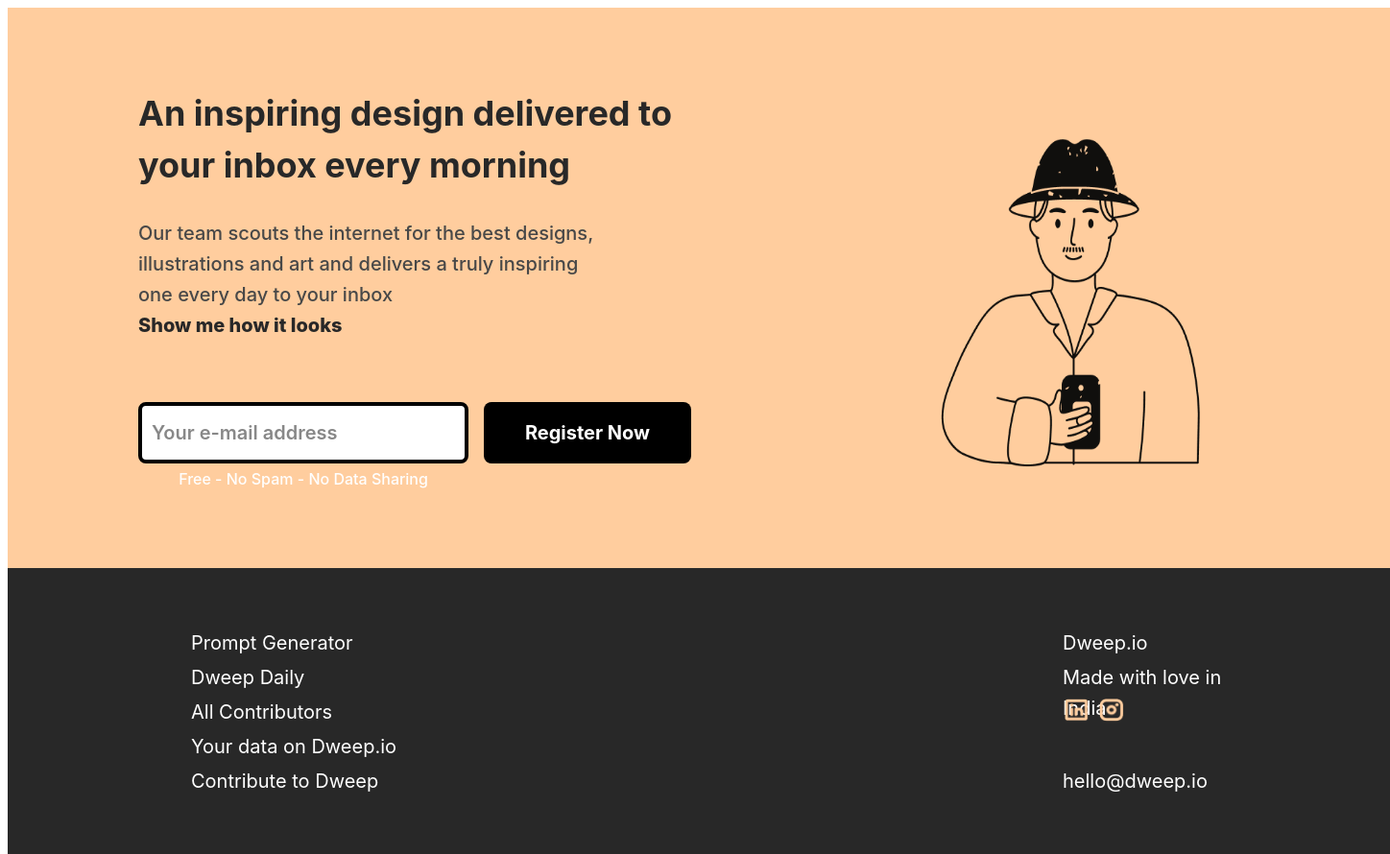
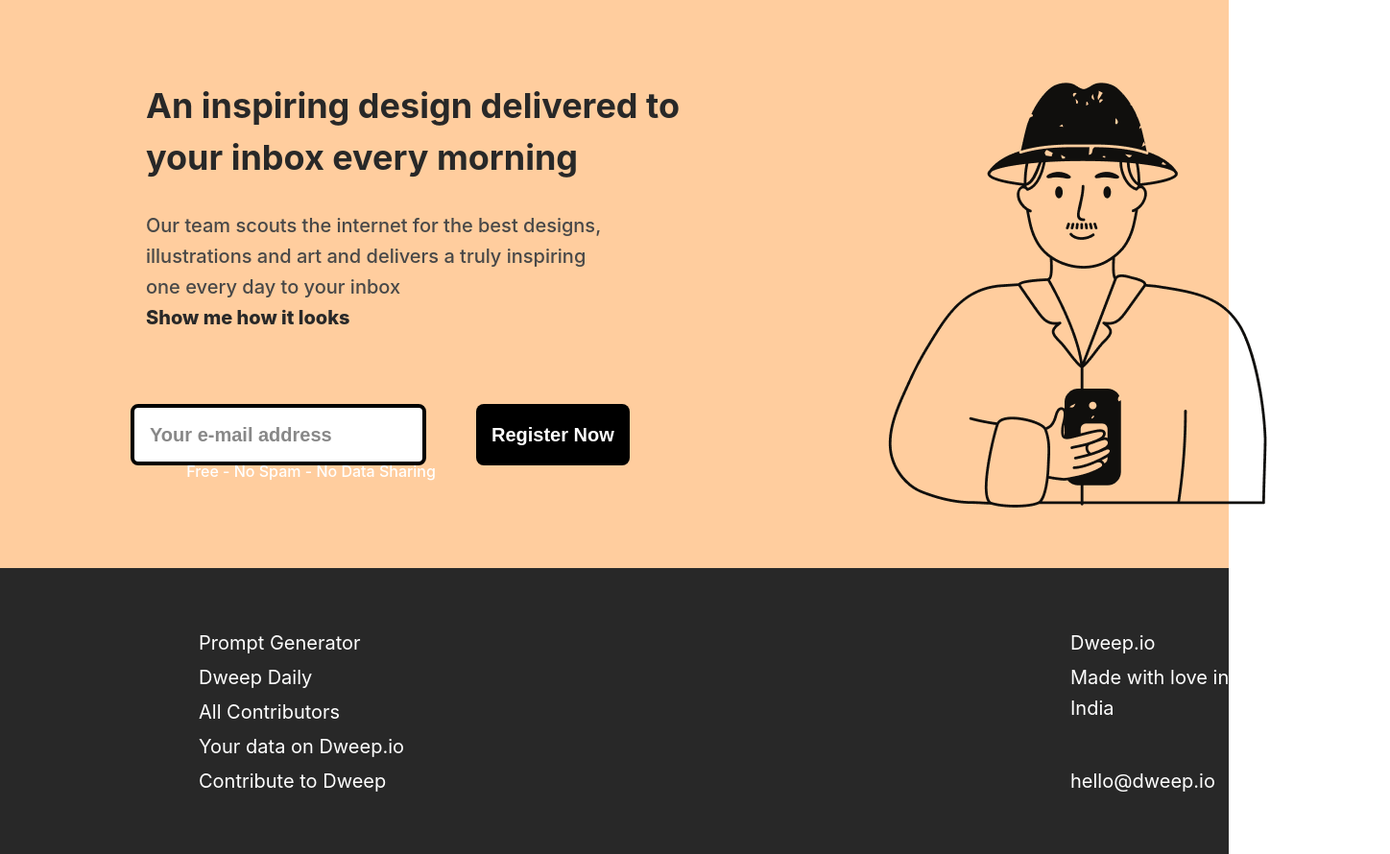
Before and after one commit to saketh404/Html-Css-MicroProject, a plain HTML site: page index.html in a window 1280 px wide. Shown: the whole page at 96% size, 1448 px wide, since content can reach past the window. Drawn offline with Linux system fonts and the light colour scheme.

Commit message:
second commit

```diff
--- a/styles.css
+++ b/styles.css
@@ -1,103 +1,114 @@
+html {
+    font-size: 16px;
+}
 
+body {
+    font-family: 'Inter', sans-serif;
+    margin: 0;
+    padding: 0;
+    display: flex;
+    flex-direction: column;
+    align-items: center;
+}
+
+.color-block {
+    width: 100%;
+    padding: 1.25rem;
+    box-sizing: border-box;
+}
 
 .first-block {
-	width: 1440px;
-	height: 592px;
+    width: 100%;
+    height: 37rem;
     background-color: #FFCD9E;
-	position: absolute;
+    position: relative;
 }
 
 .second-block {
-	width: 1440px;
-	height: 298px;
+    width: 100%;
+    height: 18.625rem;
     background-color: #282828;
+    position: relative;
+    margin-top: 0;
+}
+
+.content {
+    width: 35.125rem;
+    height: 6.75rem;
     position: absolute;
-	top: 592px;
-}
-.content {
-	width: 562px;
-	height: 108px;
-	position: absolute;
-	top: 83px;
-	left: 136px;
-	font-family: 'Inter', sans-serif;
-	font-size: 36px;
+    top: 5.1875rem;
+    left: 8.5rem;
+    font-size: 2.25rem;
     font-weight: 700;
-	line-height: 54px;
+    line-height: 3.375rem;
     text-align: left;
     color: #282828;
-
 }
 
 .additional-content {
-	width: 495px;
-	height: 81px;
+    width: 30.9375rem;
+    height: 5.0625rem;
     position: absolute;
-	top: 219px;
-	left: 136px;
-	font-family: 'Inter', sans-serif;
-	font-size: 20px;
+    top: 13.6875rem;
+    left: 8.5rem;
+    font-size: 1.25rem;
     font-weight: 500;
-	line-height: 32px;
+    line-height: 2rem;
     text-align: left;
     color: #484848;
 }
 
 .show-content {
-	width: 227px;
-	height: 81px;
+    width: 14.1875rem;
+    height: 5.0625rem;
     position: absolute;
-	top: 315px;
-	left: 136px;
-	font-family: 'Inter', sans-serif;
-	font-size: 20px;
+    top: 19.6875rem;
+    left: 8.5rem;
+    font-size: 1.25rem;
     font-weight: 800;
-	line-height: 32px;
+    line-height: 2rem;
     text-align: left;
     color: #282828;
     white-space: nowrap;
 }
 
 .email-input {
-	width: 344px;
-	height: 64px;
+    width: 21.5rem;
+    height: 4rem;
     position: absolute;
-	top: 411px;
-	left: 136px;
+    top: 25.6875rem;
+    left: 8.5rem;
     background-color: #FFFFFF;
-	border-radius: 8px;
-	border: 4px solid #000000;
-	font-family: 'Inter', sans-serif;
-	font-size: 20px;
+    border-radius: 0.5rem;
+    border: 0.25rem solid #000000;
+    font-size: 1.25rem;
     font-weight: 600;
-	line-height: 32px;
+    line-height: 2rem;
     text-align: left;
     color: #888888;
-	padding: 0 10px;
+    padding: 0 0.625rem;
     box-sizing: border-box;
 }
 
 .email-input::placeholder {
-	font-family: 'Inter', sans-serif;
-	font-size: 20px;
+    font-size: 1.25rem;
     font-weight: 600;
-	line-height: 32px;
+    line-height: 2rem;
     text-align: left;
     color: #888888;
 }
 
 .register-button {
-	width: 216px;
-	height: 64px;
+    width: 13.5rem;
+    height: 4rem;
     position: absolute;
-	top: 411px;
-	left: 496px;
+    top: 25.6875rem;
+    left: 31rem;
     background-color: #000000;
-	border-radius: 8px;
-	font-family: 'Inter', sans-serif;
-	font-size: 20px;
+    border-radius: 0.5rem;
+    font-size: 1.25rem;
     font-weight: 700;
-	line-height: 24.2px;
+    line-height: 1.5125rem;
     text-align: center;
     color: #FFFFFF;
     border: none;
@@ -105,157 +116,269 @@
 }
 
 .design-image {
-	width: 575px;
-	height: 575px;
+    width: 35.9375rem;
+    height: 35.9375rem;
     position: absolute;
-	top: 20px;
-	left: 818px;
-	padding: 66.4px 89.61px 66.15px 91.87px;
+    top: 1.25rem;
+    left: 51.125rem;
+    padding: 4.15rem 5.6rem 4.134375rem 5.7421875rem;
     box-sizing: border-box;
 }
 
 .footer-content {
-	width: 344px;
-	height: 61px;
+    width: 21.5rem;
+    height: 3.8125rem;
     position: absolute;
-	top: 479px;
-	left: 136px;
-	font-family: 'Inter', sans-serif;
-	font-size: 16px;
+    top: 29.9375rem;
+    left: 8.5rem;
+    font-size: 1rem;
     font-weight: 500;
-	line-height: 25.6px;
+    line-height: 1.6rem;
     text-align: center;
     color: #FFFFFF;
-
 }
 
 .prompt-generator {
-	width: 216px;
-	height: 36px;
+    width: 13.5rem;
+    height: 2.25rem;
     position: absolute;
-	margin-top: 62px;
-	margin-left: 191px;
-	font-family: 'Inter', sans-serif;
-	font-size: 20px;
+    top: 3.875rem;
+    left: 11.9375rem;
+    font-size: 1.25rem;
     font-weight: 400;
-	line-height: 32px;
-	text-align: left;
-	color: #FFFFFF;
-
-}
-
-.dweep-daily {
-	width: 216px;
-	height: 36px;
-	position: absolute;
-	margin-top: 98px;
-	margin-left: 191px;
-	font-family: 'Inter', sans-serif;
-	font-size: 20px;
-	font-weight: 400;
-	line-height: 32px;
-	text-align: left;
-	color: #FFFFFF;
-
-}
-
-.all-contributors{
-	width: 216px;
-	height: 36px;
-	position: absolute;
-	margin-top: 134px;
-	margin-left: 191px;
-	font-family: 'Inter', sans-serif;
-	font-size: 20px;
-	font-weight: 400;
-	line-height: 32px;
+    line-height: 2rem;
     text-align: left;
     color: #FFFFFF;
 }
 
-.dweep{
-	width: 216px;
-	height: 36px;
+.dweep-daily {
+    width: 13.5rem;
+    height: 2.25rem;
     position: absolute;
-	margin-top: 170px;
-	margin-left: 191px;
-	font-family: 'Inter', sans-serif;
-	font-size: 20px;
+    top: 6.125rem;
+    left: 11.9375rem;
+    font-size: 1.25rem;
     font-weight: 400;
-	line-height: 32px;
+    line-height: 2rem;
     text-align: left;
     color: #FFFFFF;
 }
 
-.contribute{
-	width: 216px;
-	height: 36px;
+.all-contributors {
+    width: 13.5rem;
+    height: 2.25rem;
     position: absolute;
-	margin-top: 206px;
-	margin-left: 191px;
-	font-family: 'Inter', sans-serif;
-	font-size: 20px;
+    top: 8.375rem;
+    left: 11.9375rem;
+    font-size: 1.25rem;
     font-weight: 400;
-	line-height: 32px;
+    line-height: 2rem;
     text-align: left;
     color: #FFFFFF;
 }
 
-.dweep-io{
-	width: 216px;
-	height: 36px;
+.dweep {
+    width: 13.5rem;
+    height: 2.25rem;
     position: absolute;
-	margin-top: 62px;
-	margin-left: 1099px;
-	font-family: 'Inter', sans-serif;
-	font-size: 20px;
+    top: 10.625rem;
+    left: 11.9375rem;
+    font-size: 1.25rem;
     font-weight: 400;
-	line-height: 32px;
+    line-height: 2rem;
     text-align: left;
     color: #FFFFFF;
 }
 
-.made-with{
-	width: 216px;
-	height: 36px;
+.contribute {
+    width: 13.5rem;
+    height: 2.25rem;
     position: absolute;
-	margin-top: 98px;
-	margin-left: 1099px;
-	font-family: 'Inter', sans-serif;
-	font-size: 20px;
+    top: 12.875rem;
+    left: 11.9375rem;
+    font-size: 1.25rem;
     font-weight: 400;
-	line-height: 32px;
+    line-height: 2rem;
     text-align: left;
     color: #FFFFFF;
 }
 
-.icon-image{
-	width: 29.41px;
-	height: 27.42px;
+.dweep-io {
+    width: 13.5rem;
+    height: 2.25rem;
     position: absolute;
-	margin-top: 134px;
-	margin-left: 1099px;
-	box-sizing: border-box;
-}
-
-.icon-image2{
-	width: 29.41px;
-	height: 27.42px;
-	position: absolute;
-	margin-top: 134px;
-	margin-left: 1135px;
-	box-sizing: border-box;
-}
-
-.email{
-	width: 216px;
-	height: 36px;
-	margin-top: 206px;
-	margin-left: 1099px;
-	font-family: 'Inter', sans-serif;
-	font-size: 20px;
+    top: 3.875rem;
+    left: 68.6875rem;
+    font-size: 1.25rem;
     font-weight: 400;
-	line-height: 32px;
+    line-height: 2rem;
     text-align: left;
     color: #FFFFFF;
 }
+
+.made-with {
+    width: 13.5rem;
+    height: 2.25rem;
+    position: absolute;
+    top: 6.125rem;
+    left: 68.6875rem;
+    font-size: 1.25rem;
+    font-weight: 400;
+    line-height: 2rem;
+    text-align: left;
+    color: #FFFFFF;
+}
+
+.icon-image, .icon-image2 {
+    width: 1.8375rem;
+    height: 1.7125rem;
+    position: absolute;
+    top: 8.375rem;
+    left: 68.6875rem;
+    box-sizing: border-box;
+    max-width: 100%;
+    max-height: 100%;
+}
+
+.icon-image2 {
+    left: 70.9375rem;
+}
+
+.email {
+    width: 13.5rem;
+    height: 2.25rem;
+    position: absolute;
+    top: 12.875rem;
+    left: 68.6875rem;
+    font-size: 1.25rem;
+    font-weight: 400;
+    line-height: 2rem;
+    text-align: left;
+    color: #FFFFFF;
+}
+
+/* Mobile Devices (Portrait) */
+@media (max-width: 600px) {
+    .first-block, .second-block {
+        position: relative;
+        height: auto;
+        padding: 1rem;
+    }
+
+    .content, .additional-content, .show-content, .email-input, .register-button, .design-image, .footer-content,
+    .prompt-generator, .dweep-daily, .all-contributors, .dweep, .contribute, .dweep-io, .made-with, .icon-image,
+    .icon-image2, .email {
+        position: static;
+        width: 100%;
+        height: auto;
+        margin: 0;
+        padding: 0;
+        text-align: center;
+    }
+
+    .email-input, .register-button {
+        width: calc(100% - 1rem);
+        margin: 0.5rem auto;
+    }
+
+    .design-image {
+        width: 100%;
+        height: auto;
+    }
+
+    .footer-content {
+        padding-top: 1rem;
+    }
+
+    .prompt-generator, .dweep-daily, .all-contributors, .dweep, .contribute, .dweep-io, .made-with {
+        padding-top: 1rem;
+    }
+
+    .icon-image, .icon-image2 {
+        display: inline-block;
+        margin-top: 1rem;
+        width: auto;
+        height: auto;
+        max-width: 1.8375rem;
+        max-height: 1.7125rem;
+    }
+
+    .email {
+        padding-top: 1rem;
+    }
+}
+
+/* Tablets (Portrait and Landscape) */
+@media (min-width: 601px) and (max-width: 1024px) {
+    .first-block, .second-block {
+        position: relative;
+        height: auto;
+        padding: 2rem;
+    }
+
+    .content, .additional-content, .show-content, .email-input, .register-button, .design-image, .footer-content,
+    .prompt-generator, .dweep-daily, .all-contributors, .dweep, .contribute, .dweep-io, .made-with, .icon-image,
+    .icon-image2, .email {
+        position: static;
+        width: 100%;
+        height: auto;
+        margin: 0;
+        padding: 0;
+        text-align: center;
+    }
+
+    .email-input, .register-button {
+        width: calc(100% - 2rem);
+        margin: 1rem auto;
+    }
+
+    .design-image {
+        width: 100%;
+        height: auto;
+    }
+
+    .footer-content {
+        padding-top: 1.5rem;
+    }
+
+    .prompt-generator, .dweep-daily, .all-contributors, .dweep, .contribute, .dweep-io, .made-with {
+        padding-top: 1.5rem;
+    }
+
+    .icon-image, .icon-image2 {
+        display: inline-block;
+        margin-top: 1.5rem;
+        width: auto;
+        height: auto;
+        max-width: 1.8375rem;
+        max-height: 1.7125rem;
+    }
+
+    .email {
+        padding-top: 1.5rem;
+    }
+}
+
+/* Laptops and Desktops */
+@media (min-width: 1025px) and (max-width: 1440px) {
+    .first-block, .second-block {
+        padding: 2.5rem;
+    }
+
+    .content, .additional-content, .show-content, .email-input, .register-button, .design-image, .footer-content,
+    .prompt-generator, .dweep-daily, .all-contributors, .dweep, .contribute, .dweep-io, .made-with, .icon-image,
+    .icon-image2, .email {
+        padding: 0 1rem;
+    }
+
+    .email-input, .register-button {
+        width: auto;
+        margin: 0.625rem 0;
+    }
+
+    .design-image {
+        width: auto;
+        height: auto;
+        max-width: 100%;
+    }
+}
```
Lines whose indentation alone changed are shown as unchanged.
